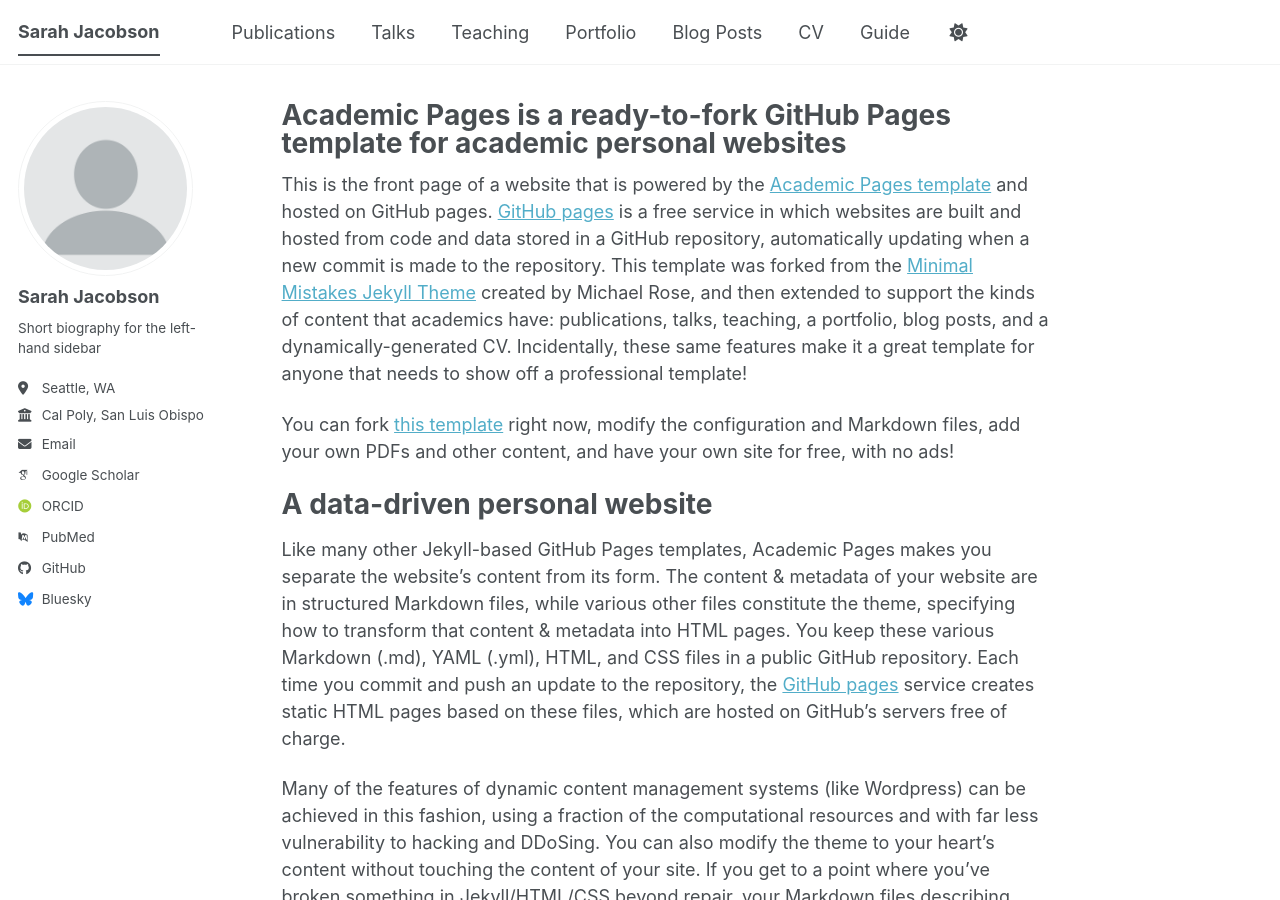
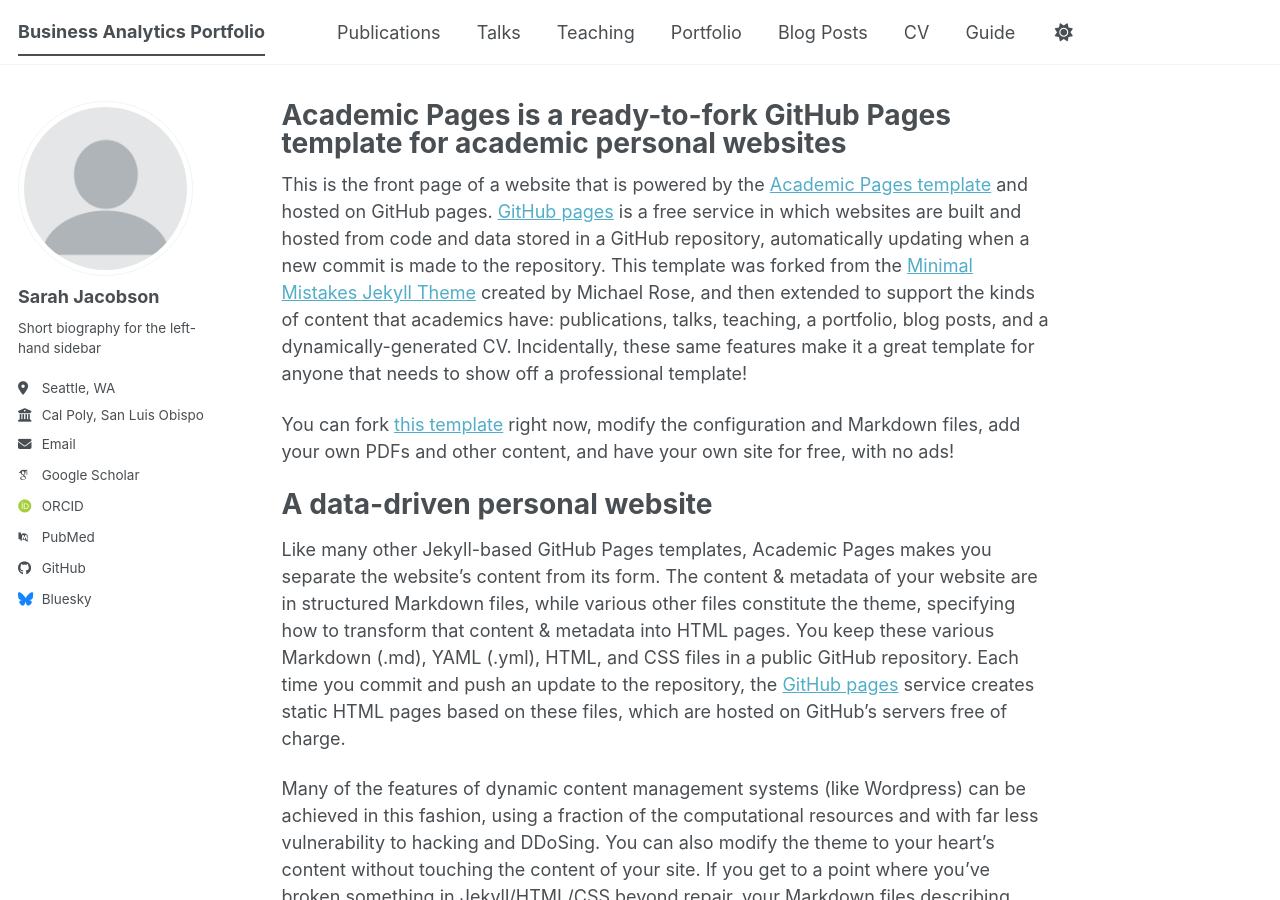
Before and after one commit to sarahjacobson123/sarahjacobson123.github.io, a Jekyll site: the page built from _pages/about.md, in a window 1280 px wide and 900 px high. Built offline with Jekyll 4.4.1, drawn with Linux system fonts in a browser that asks for light colours; some web fonts are replaced; a script bundle is joined from its source files by our own code; library files that are not in the unit come from our copies.

Commit message:
Update site title and description in config

```diff
--- a/_config.yml
+++ b/_config.yml
@@ -9,11 +9,11 @@
 # Basic Site Settings
 locale                   : "en-US"
 site_theme               : "default" # The available themes options are "default", "air", "sunrise", "mint", "dirt" and "contrast"
-title                    : "Sarah Jacobson"
+title                    : "Business Analytics Portfolio"
 title_separator          : "-"
 name                     : &name "Sarah Jacobson"
-description              : &description "Your Name's academic portfolio"   # Update this with a general description of your site, this is the default if not overridden by a page
-url                      : https://academicpages.github.io # The base hostname & protocol for your site e.g. "https://[your GitHub username].github.io",
+description              : &description "Portfolio of analytics projects"   # Update this with a general description of your site, this is the default if not overridden by a page
+url                      : https://sarahjacobson123.github.io # The base hostname & protocol for your site e.g. "https://[your GitHub username].github.io",
                                                            # or if you already have some other page hosted on Github then use "https://[your GitHub username].github.io/[Your Repo Name]"
 baseurl                  : "" # the subpath of your site, e.g. "/blog"
 repository               : "academicpages/academicpages.github.io"
```
